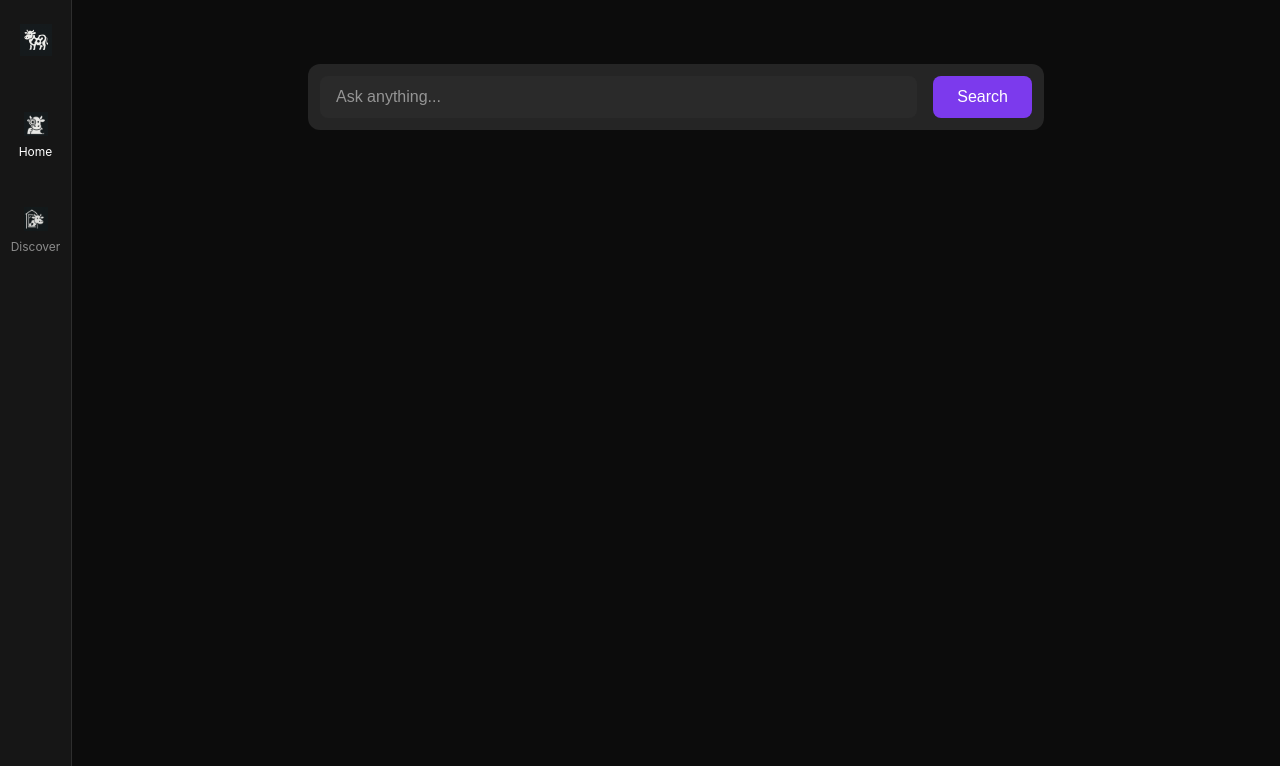
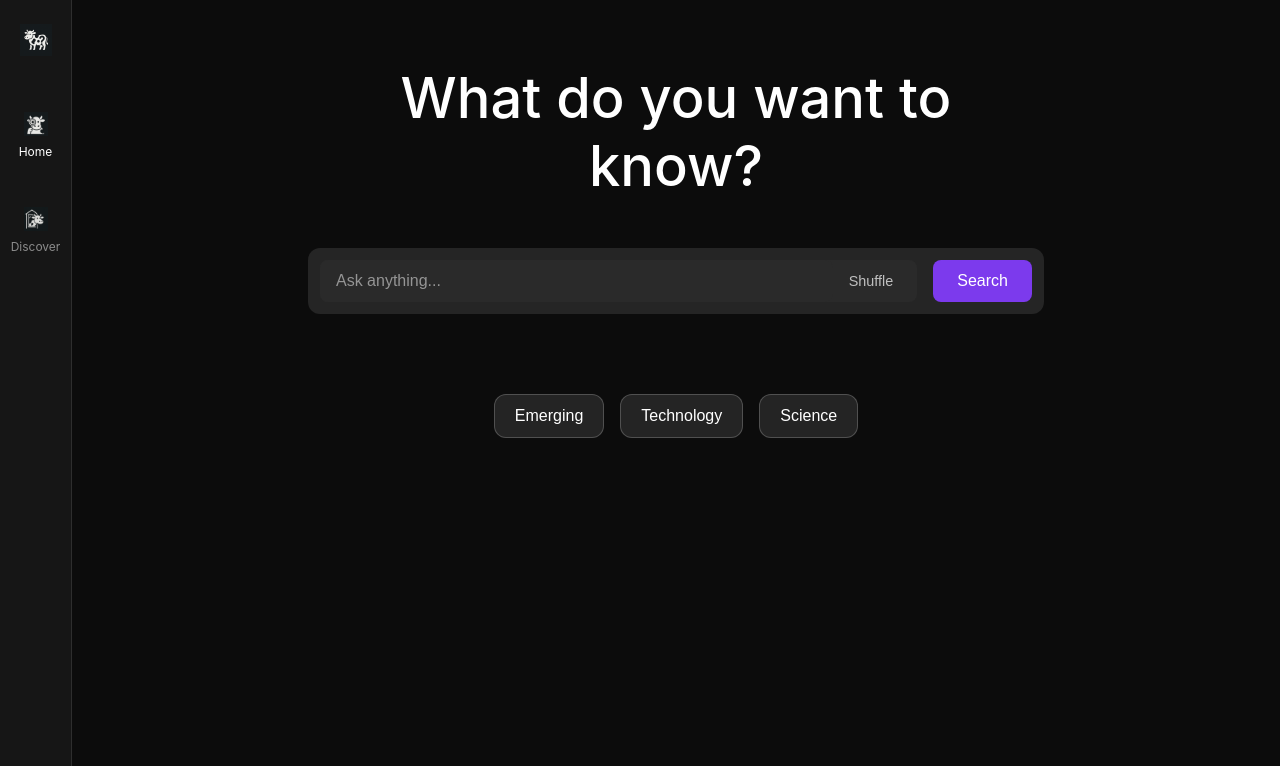
Before and after one commit to DanielTimbie/hanover_test_project, a FastAPI app: page / in a window 1280 px wide. Shown: the top 766 px of the page. Run offline with FastAPI, Linux system fonts and the light colour scheme.

Commit message:
minor ui tweaks

```diff
--- a/static/css/styles.css
+++ b/static/css/styles.css
@@ -398,3 +398,129 @@
 .refresh-button:hover {
     background: rgba(255, 255, 255, 0.15);
 }
+
+/* Search Header */
+.search-header {
+    text-align: center;
+    margin-bottom: 2rem;
+}
+
+.search-header h1 {
+    font-size: 3.5rem;
+    font-weight: 500;
+    color: #fff;
+    margin-bottom: 1rem;
+}
+
+/* Search Input Wrapper */
+.search-input-wrapper {
+    flex: 1;
+    display: flex;
+    align-items: center;
+    background: #2A2A2A;
+    border-radius: 8px;
+    padding-right: 0.5rem;
+}
+
+.text-button {
+    background: none;
+    border: none;
+    padding: 0.75rem 1rem;
+    color: rgba(255, 255, 255, 0.7);
+    cursor: pointer;
+    transition: color 0.2s;
+    font-size: 0.9rem;
+}
+
+.text-button:hover {
+    color: #fff;
+}
+
+/* Topic Suggestions */
+.topic-suggestions {
+    margin-top: 2rem;
+    transition: all 0.3s ease;
+}
+
+.topic-suggestions.hidden {
+    display: none;
+}
+
+.topic-row {
+    display: flex;
+    justify-content: center;
+    gap: 1rem;
+    margin-bottom: 1.5rem;
+}
+
+.topic-button {
+    padding: 0.75rem 1.25rem;
+    background: rgba(255, 255, 255, 0.1);
+    border: 1px solid rgba(255, 255, 255, 0.2);
+    border-radius: 12px;
+    color: #fff;
+    font-size: 1rem;
+    cursor: pointer;
+    transition: all 0.2s;
+}
+
+.topic-button:hover,
+.topic-button.active {
+    background: rgba(255, 255, 255, 0.15);
+    border-color: rgba(255, 255, 255, 0.3);
+}
+
+.suggested-topics {
+    display: grid;
+    grid-template-columns: repeat(5, 1fr);
+    gap: 1rem;
+    padding: 1rem;
+    background: rgba(255, 255, 255, 0.05);
+    border-radius: 12px;
+    margin-bottom: 2rem;
+    opacity: 0;
+    height: 0;
+    overflow: hidden;
+    transition: all 0.3s ease;
+}
+
+@media (max-width: 1200px) {
+    .suggested-topics {
+        grid-template-columns: repeat(3, 1fr);
+    }
+}
+
+@media (max-width: 768px) {
+    .suggested-topics {
+        grid-template-columns: repeat(2, 1fr);
+    }
+}
+
+@media (max-width: 480px) {
+    .suggested-topics {
+        grid-template-columns: 1fr;
+    }
+}
+
+.suggested-topics.visible {
+    opacity: 1;
+    height: auto;
+    margin: 1rem 0 2rem 0;
+}
+
+.suggested-topic {
+    padding: 0.75rem 1rem;
+    background: rgba(255, 255, 255, 0.1);
+    border: 1px solid rgba(255, 255, 255, 0.2);
+    border-radius: 8px;
+    color: #fff;
+    font-size: 0.9rem;
+    cursor: pointer;
+    transition: all 0.2s;
+    text-align: left;
+}
+
+.suggested-topic:hover {
+    background: rgba(255, 255, 255, 0.15);
+    border-color: rgba(255, 255, 255, 0.3);
+}
--- a/static/js/app.js
+++ b/static/js/app.js
@@ -1,3 +1,5 @@
+import discoverTopics from './topics.js';
+
 document.addEventListener('DOMContentLoaded', () => {
     const searchForm = document.getElementById('searchForm');
     const queryInput = document.getElementById('queryInput');
@@ -10,6 +12,122 @@
     const followupInput = document.getElementById('followupInput');
     const followupButton = document.getElementById('followupButton');
     const followupLoading = document.getElementById('followupLoading');
+    const suggestedTopics = document.getElementById('suggestedTopics');
+    const topicButtons = document.querySelectorAll('.topic-button');
+    const shuffleButton = document.getElementById('shuffleButton');
+
+    // All available categories
+    const allCategories = [
+        { name: 'Technology', topics: discoverTopics.slice(0, 10) },
+        { name: 'Science', topics: discoverTopics.slice(10, 20) },
+        { name: 'Health', topics: discoverTopics.slice(20, 30) },
+        { name: 'Culture', topics: discoverTopics.slice(30, 40) },
+        { name: 'Emerging', topics: discoverTopics.slice(40, 50) }
+    ];
+
+    // Randomly select 3 categories
+    const selectedCategories = [...allCategories]
+        .sort(() => Math.random() - 0.5)
+        .slice(0, 3);
+
+    // Create category buttons dynamically
+    const topicRow = document.querySelector('.topic-row');
+    topicRow.innerHTML = selectedCategories
+        .map(category => `
+            <button class="topic-button" data-category="${category.name.toLowerCase()}">
+                ${category.name}
+            </button>
+        `).join('');
+
+    // Update topic categories object
+    const topicCategories = {};
+    selectedCategories.forEach(category => {
+        topicCategories[category.name.toLowerCase()] = category.topics;
+    });
+
+    let currentCategory = null;
+
+    // Function to get 5 random items from an array
+    function getRandomItems(array, count) {
+        const shuffled = [...array].sort(() => Math.random() - 0.5);
+        return shuffled.slice(0, count);
+    }
+
+    // Function to display topics for a category
+    function displayTopics(category) {
+        if (currentCategory === category) {
+            suggestedTopics.innerHTML = '';
+            suggestedTopics.classList.remove('visible');
+            currentCategory = null;
+            document.querySelectorAll('.topic-button').forEach(btn => btn.classList.remove('active'));
+            return;
+        }
+
+        currentCategory = category;
+        const allTopics = topicCategories[category];
+        const selectedTopics = getRandomItems(allTopics, 5);
+
+        suggestedTopics.innerHTML = selectedTopics
+            .map(topic => `
+                <button class="suggested-topic" data-topic="${topic}">
+                    ${topic}
+                </button>
+            `).join('');
+
+        // Show the suggestions with animation
+        setTimeout(() => {
+            suggestedTopics.classList.add('visible');
+        }, 50);
+
+        // Update active state of category buttons
+        document.querySelectorAll('.topic-button').forEach(btn => {
+            btn.classList.toggle('active', btn.dataset.category === category);
+        });
+    }
+
+    // Function to hide topic suggestions
+    function hideTopicSuggestions() {
+        const topicSuggestions = document.querySelector('.topic-suggestions');
+        topicSuggestions.classList.add('hidden');
+        suggestedTopics.classList.remove('visible');
+        currentCategory = null;
+        document.querySelectorAll('.topic-button').forEach(btn => btn.classList.remove('active'));
+    }
+
+    // Function to show topic suggestions
+    function showTopicSuggestions() {
+        const topicSuggestions = document.querySelector('.topic-suggestions');
+        topicSuggestions.classList.remove('hidden');
+    }
+
+    // Handle category button clicks
+    topicRow.addEventListener('click', (e) => {
+        const button = e.target.closest('.topic-button');
+        if (button) {
+            const category = button.dataset.category;
+            displayTopics(category);
+        }
+    });
+
+    // Handle topic selection
+    suggestedTopics.addEventListener('click', (e) => {
+        const topicButton = e.target.closest('.suggested-topic');
+        if (topicButton) {
+            const topic = topicButton.dataset.topic;
+            queryInput.value = topic;
+            queryInput.focus();
+        }
+    });
+
+    // Handle shuffle button
+    shuffleButton.addEventListener('click', () => {
+        if (currentCategory) {
+            const topics = topicCategories[currentCategory];
+            const randomTopic = topics[Math.floor(Math.random() * topics.length)];
+            queryInput.value = randomTopic;
+            queryInput.focus();
+        }
+    });
 
     // Function to display a conversation message
     function displayMessage(query, answer, sources, isFollowup = false) {
@@ -44,6 +162,9 @@
     async function performSearch(query) {
         if (!query) return;
 
+        // Hide topic suggestions before search
+        hideTopicSuggestions();
+
         // Show loading state
         searchButton.disabled = true;
         loading.style.display = 'block';
@@ -73,6 +194,9 @@
             console.error('Error:', error);
             results.innerHTML = '<div class="error">An error occurred while processing your request. Please try again.</div>';
             results.style.display = 'block';
+
+            // Show topic suggestions again in case of error
+            showTopicSuggestions();
         } finally {
             // Hide loading state
             searchButton.disabled = false;
--- a/templates/index.html
+++ b/templates/index.html
@@ -23,8 +23,13 @@
 
     <div class="main-content">
         <div class="container">
+            <div class="search-header">
+                <h1>What do you want to know?</h1>
+            </div>
+
             <div class="search-container">
                 <form class="search-form" id="searchForm">
+                    <div class="search-input-wrapper">
                         <input
                             type="text"
                             class="search-input"
@@ -32,6 +37,10 @@
                             placeholder="Ask anything..."
                             required
                         >
+                        <button type="button" class="text-button" id="shuffleButton">
+                            Shuffle
+                        </button>
+                    </div>
                     <button type="submit" class="search-button" id="searchButton">
                         Search
                     </button>
@@ -41,10 +50,16 @@
                 </div>
             </div>
 
+            <div class="topic-suggestions">
+                <div class="topic-row">
+                    <!-- Topic buttons will be dynamically inserted here -->
+                </div>
+                <div class="suggested-topics" id="suggestedTopics"></div>
+            </div>
+
             <div class="results" id="results">
                 <div class="conversation-history" id="conversationHistory"></div>
 
-                <!-- Follow-up search form -->
                 <div class="followup-container" id="followupContainer" style="display: none;">
                     <form class="followup-form" id="followupForm">
                         <input
@@ -66,6 +81,7 @@
         </div>
     </div>
 
-    <script src="/static/js/app.js"></script>
+    <script src="/static/js/topics.js" type="module"></script>
+    <script src="/static/js/app.js" type="module"></script>
 </body>
 </html>
```
Lines whose indentation alone changed are shown as unchanged.
